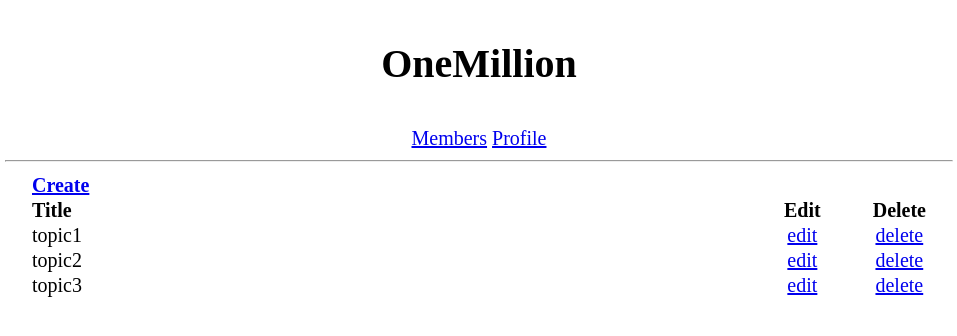
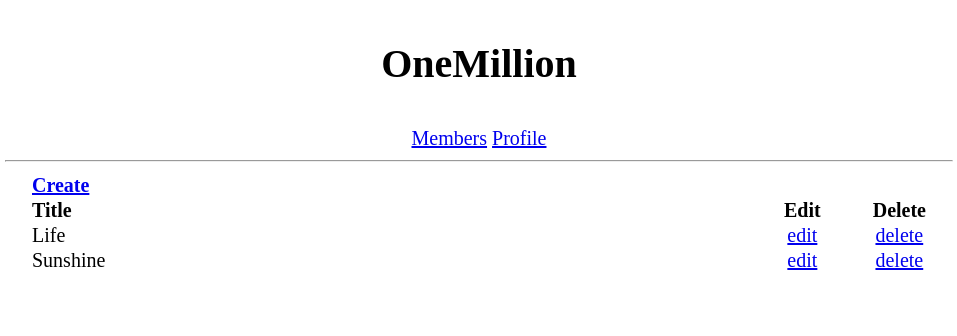
Before and after one commit to BeYonas/ForumsWorkshop, a Flask app: page / in a window 1280 px wide. Shown: the top 336 px of the page, without its empty margins (161-1118 px from the left). Run offline with Flask 2, Linux system fonts and the light colour scheme.

Commit message:
Python workshop Lesson 29:Edit to use python code to show posts

```diff
--- a/Forums/templates/index.html
+++ b/Forums/templates/index.html
@@ -24,21 +24,13 @@
         <th>Edit</th>
         <th>Delete</th>
     </tr>
+    {%for post in posts%}
 	<tr>
-        <td>topic1</td>
+        <td>{{post.title}}</td>
         <td><a href="something">edit</a></td>
         <td><a href="something">delete</a></td>
     </tr>
-    <tr>
-        <td>topic2</td>
-        <td><a href="something">edit</a></td>
-        <td><a href="something">delete</a></td>
-    </tr>
-	<tr>
-        <td>topic3</td>
-        <td><a href="something">edit</a></td>
-        <td><a href="something">delete</a></td>
-    </tr>
+    {%endfor%}
 </table>
 </div>
 </body>
```
